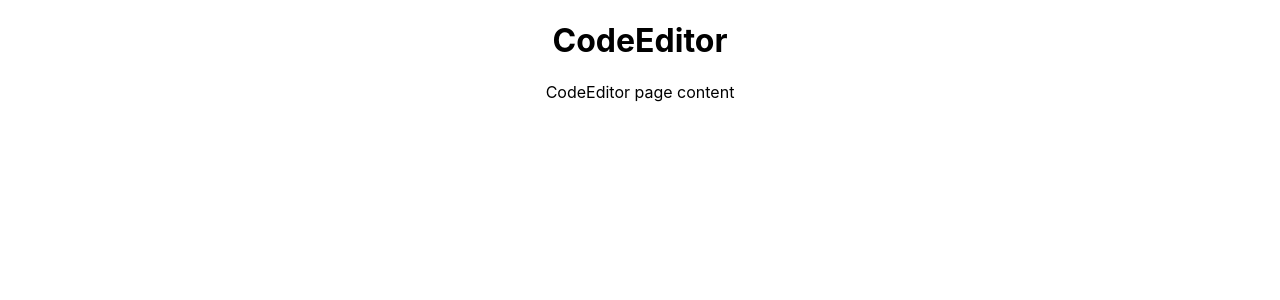
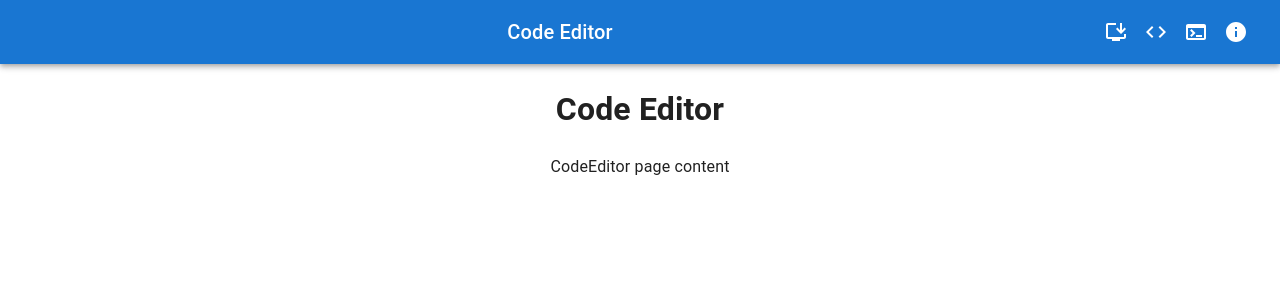
Before and after one commit to thesct22/toolbox_webapp, a React (Create React App) app in the folder react-frontend/: page /code-editor in a window 1280 px wide. Shown: the top 300 px of the page. Built offline with nearby package versions, Linux system fonts and the light colour scheme.

Commit message:
added navbar and some clean up on app.js

```diff
--- a/react-frontend/src/App.js
+++ b/react-frontend/src/App.js
@@ -1,69 +1,35 @@
 import React from 'react';
-import { Routes, Route } from 'react-router-dom';
-// import logo from './logo.svg';
-// import { Counter } from './features/counter/Counter';
+import Routes from "./Routes";
 import './App.css';
+import useMediaQuery from '@mui/material/useMediaQuery';
+import { createTheme, ThemeProvider } from '@mui/material/styles';
+import CssBaseline from '@mui/material/CssBaseline';
 
-import Home from './components/Home/Home';
-import CodeEditor from './components/CodeEditor/CodeEditor';
-import Terminal from './components/Terminal/Terminal';
-import Instructions from './components/Instructions/Instructions';
+import NavBar from './components/NavBar/NavBar';
 
 function App() {
+
+  const prefersDarkMode = useMediaQuery('(prefers-color-scheme: dark)');
+
+  const theme = React.useMemo(
+    () =>
+      createTheme({
+        palette: {
+          mode: prefersDarkMode ? 'dark' : 'light',
+        },
+      }),
+    [prefersDarkMode],
+  );
+
+
   return (
-    <div className="App">
-      {/* <header className="App-header">
-        <img src={logo} className="App-logo" alt="logo" />
-        <Counter />
-        <p>
-          Edit <code>src/App.js</code> and save to reload.
-        </p>
-        <span>
-          <span>Learn </span>
-          <a
-            className="App-link"
-            href="https://reactjs.org/"
-            target="_blank"
-            rel="noopener noreferrer"
-          >
-            React
-          </a>
-          <span>, </span>
-          <a
-            className="App-link"
-            href="https://redux.js.org/"
-            target="_blank"
-            rel="noopener noreferrer"
-          >
-            Redux
-          </a>
-          <span>, </span>
-          <a
-            className="App-link"
-            href="https://redux-toolkit.js.org/"
-            target="_blank"
-            rel="noopener noreferrer"
-          >
-            Redux Toolkit
-          </a>
-          ,<span> and </span>
-          <a
-            className="App-link"
-            href="https://react-redux.js.org/"
-            target="_blank"
-            rel="noopener noreferrer"
-          >
-            React Redux
-          </a>
-        </span>
-      </header> */}
-      <Routes>
-        <Route path="/" element={<Home />} />
-        <Route path="/code-editor" element={<CodeEditor />} />
-        <Route path="/terminal" element={<Terminal />} />
-        <Route path="/instructions" element={<Instructions />} />
-      </Routes>
-    </div>
+    <ThemeProvider theme={theme}>
+      <CssBaseline/>
+      <div className="App">
+        <NavBar/>
+        <Routes/>
+      </div>
+    </ThemeProvider>
   );
 }
 
--- /dev/null
+++ b/react-frontend/src/Routes.js
@@ -0,0 +1,22 @@
+import React from 'react';
+import { Routes as DomRoutes, Route } from 'react-router-dom';
+
+import Home from './components/Home/Home';
+import CodeEditor from './components/CodeEditor/CodeEditor';
+import Terminal from './components/Terminal/Terminal';
+import Instructions from './components/Instructions/Instructions';
+
+function Routes() {
+
+
+  return (
+    <DomRoutes>
+      <Route path="/" element={<Home />} />
+      <Route path="/code-editor" element={<CodeEditor />} />
+      <Route path="/terminal" element={<Terminal />} />
+      <Route path="/instructions" element={<Instructions />} />
+    </DomRoutes>
+  );
+}
+
+export default Routes;
--- a/react-frontend/src/app/store.js
+++ b/react-frontend/src/app/store.js
@@ -1,8 +1,30 @@
 import { configureStore } from '@reduxjs/toolkit';
-import counterReducer from '../features/counter/counterSlice';
 
 export const store = configureStore({
   reducer: {
-    counter: counterReducer,
+    currentPage: (state = { currentPage: "Home" }, action) => {
+      switch (action.type) {
+        case "currentPage/setCurrentPage":
+          return { currentPage: action.payload };
+        default:
+          return state;
+      }
+    },
+    currentPageIcon: (state = { currentPageIcon: "home" }, action) => {
+      switch (action.type) {
+        case "currentPageIcon/setCurrentPageIcon":
+          return { currentPageIcon: action.payload };
+        default:
+          return state;
+      }
+    },
+    tags: (state = { tags: [] }, action) => {
+      switch (action.type) {
+        case "tags/setTags":
+          return { tags: action.payload };
+        default:
+          return state;
+      }
+    },
   },
 });
--- a/react-frontend/src/components/CodeEditor/CodeEditor.js
+++ b/react-frontend/src/components/CodeEditor/CodeEditor.js
@@ -1,10 +1,17 @@
-import React from "react";
+import React, { useEffect } from "react";
+import { useDispatch } from "react-redux";
 
 export default function CodeEditor() {
+    const dispatch = useDispatch();
+
+    useEffect(() => {
+        dispatch({ type: "currentPage/setCurrentPage", payload: "Code Editor" });
+    }, [dispatch]);
+
     return (
         <div>
-        <h1>CodeEditor</h1>
-        <p>CodeEditor page content</p>
+            <h1>Code Editor</h1>
+            <p>CodeEditor page content</p>
         </div>
     );
-    }
+}
--- a/react-frontend/src/components/Home/Home.js
+++ b/react-frontend/src/components/Home/Home.js
@@ -53,7 +53,11 @@ export default function Home() {
 
     useEffect(() => {
         fetchTags();
-    }, );
+    }, []);
+
+    useEffect(() => {
+        dispatch({ type: "currentPage/setCurrentPage", payload: "Installer" });
+    }, []);
 
     return (
         <div>
--- a/react-frontend/src/components/Instructions/Instructions.js
+++ b/react-frontend/src/components/Instructions/Instructions.js
@@ -1,6 +1,14 @@
-import React from "react";
+import React, { useEffect } from "react";
+import { useDispatch } from "react-redux";
 
 export default function Instructions() {
+
+    const dispatch = useDispatch();
+
+    useEffect(() => {
+        dispatch({ type: "currentPage/setCurrentPage", payload: "Instructions" });
+    }, []);
+
     return (
         <div>
         <h1>Instructions for Users</h1>
--- /dev/null
+++ b/react-frontend/src/components/NavBar/NavBar.js
@@ -0,0 +1,52 @@
+import React from "react";
+import AppBar from '@mui/material/AppBar';
+import Box from '@mui/material/Box';
+import Toolbar from '@mui/material/Toolbar';
+import Typography from '@mui/material/Typography';
+import IconButton from '@mui/material/IconButton';
+import InstallDesktopIcon from '@mui/icons-material/InstallDesktop';
+import CodeIcon from '@mui/icons-material/Code';
+import TerminalIcon from '@mui/icons-material/Terminal';
+import InfoIcon from '@mui/icons-material/Info';
+import Tooltip from '@mui/material/Tooltip';
+import { useNavigate } from "react-router-dom";
+import { useSelector } from "react-redux";
+
+export default function NavBar() {
+
+  const navigate = useNavigate();
+
+  const currentPage = useSelector((state) => state.currentPage);
+
+  return (
+    <Box sx={{ flexGrow: 1 }}>
+      <AppBar position="static">
+        <Toolbar>
+          <Typography variant="h6" component="div" sx={{ flexGrow: 1 }}>
+            {currentPage["currentPage"]}
+          </Typography>
+          <Tooltip title="Installer">
+            <IconButton color="inherit" onClick={() => navigate("/")}>
+              <InstallDesktopIcon />
+            </IconButton>
+          </Tooltip>
+          <Tooltip title="Code Editor">
+            <IconButton color="inherit" onClick={() => navigate("/code-editor")}>
+              <CodeIcon />
+            </IconButton>
+          </Tooltip>
+          <Tooltip title="Terminal">
+            <IconButton color="inherit" onClick={() => navigate("/terminal")}>
+              <TerminalIcon />
+            </IconButton>
+          </Tooltip>
+          <Tooltip title="Instructions">
+            <IconButton color="inherit" onClick={() => navigate("/instructions")}>
+              <InfoIcon />
+            </IconButton>
+          </Tooltip>
+        </Toolbar>
+      </AppBar>
+    </Box>
+  );
+}
--- a/react-frontend/src/components/Terminal/Terminal.js
+++ b/react-frontend/src/components/Terminal/Terminal.js
@@ -1,6 +1,13 @@
-import React from "react";
+import React, { useEffect } from "react";
+import { useDispatch } from "react-redux";
 
 export default function Terminal() {
+
+    const dispatch = useDispatch();
+
+    useEffect(() => {
+        dispatch({ type: "currentPage/setCurrentPage", payload: "Terminal" });
+    }, []);
     return (
         <div>
         <h1>Terminal</h1>
```
